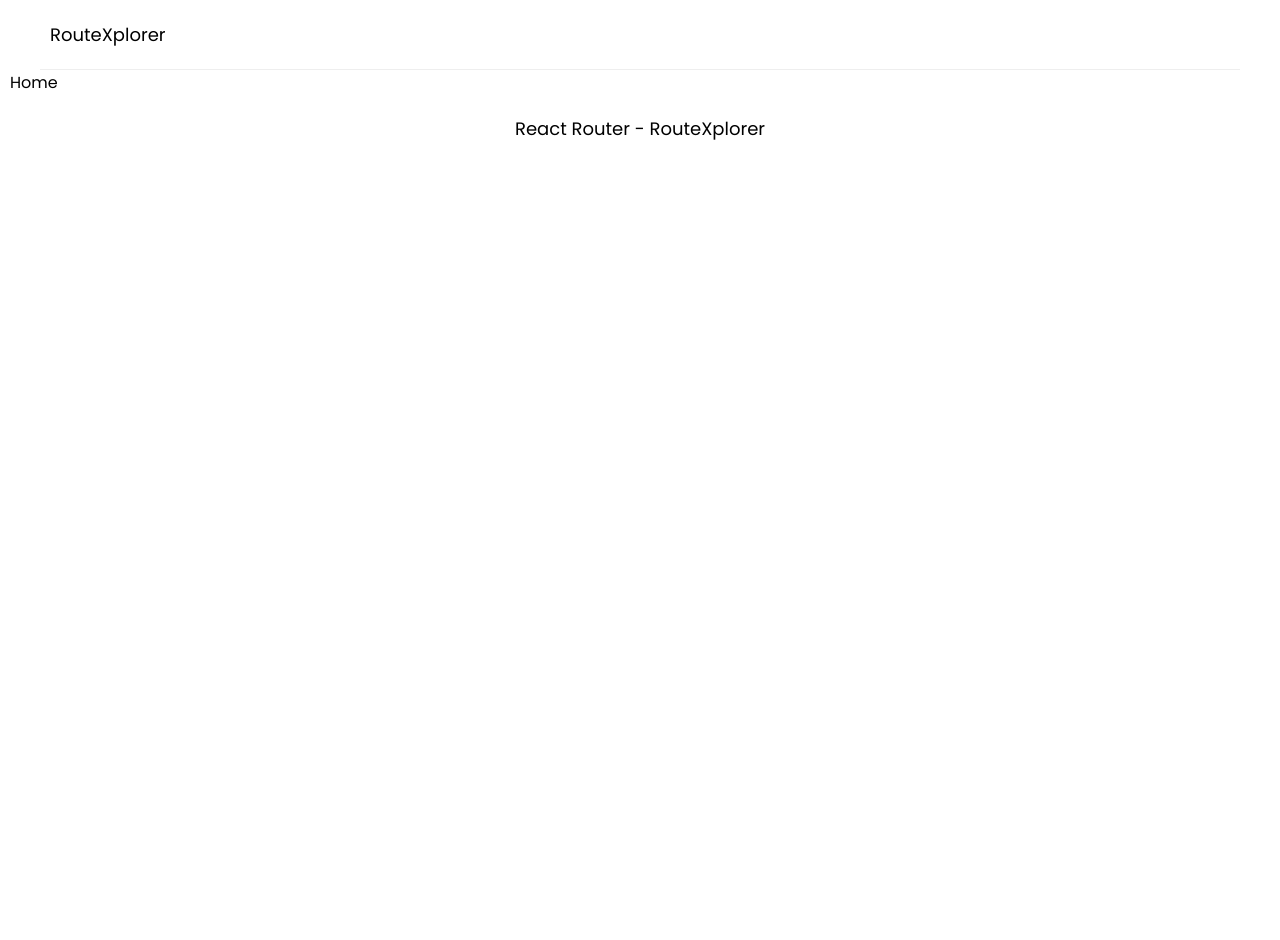
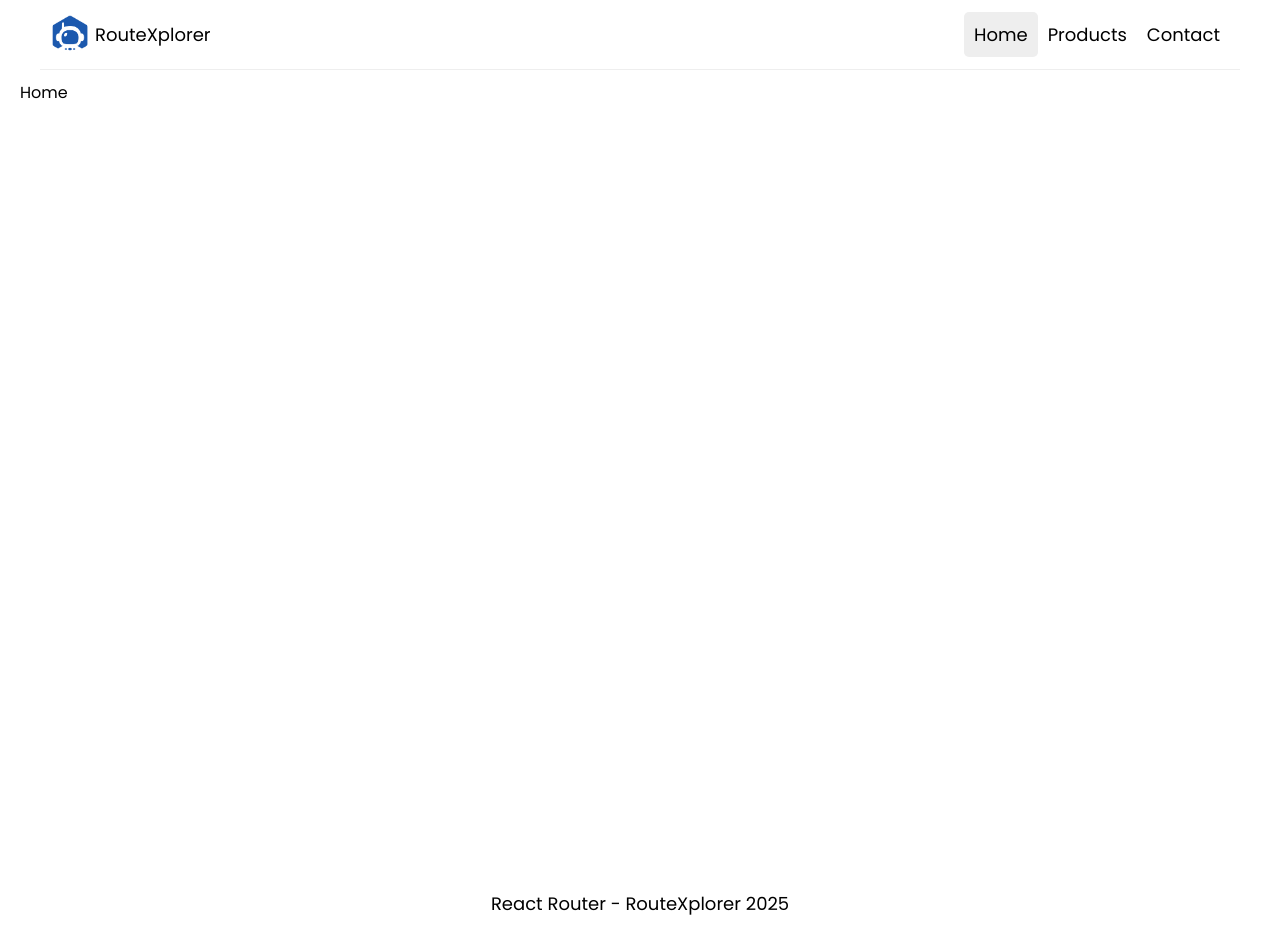
Before and after one commit to imkool47/RouteXplorer, a React (Vite) app: page / in a window 1280 px wide. Before the commit the page ends 800 px from the top, so only its background shows below. Built offline with nearby package versions, Linux system fonts and the light colour scheme.

Commit message:
refactor: enhance layout with Header and Footer components

```diff
--- a/src/App.jsx
+++ b/src/App.jsx
@@ -1,22 +1,26 @@
 import { Routes, Route } from "react-router-dom";
+import { Header } from "./components/Header";
 import { Home } from "./components/Home";
 import { ProductList } from "./components/ProductList";
 import { ProductDetail } from "./components/ProductDetail";
 import { Contact } from "./components/Contact";
+import { Footer } from "./components/Footer";
 
 import "./App.css";
 
 function App() {
   return (
     <div className="App">
-      <header>RouteXplorer</header>
+      <Header />
+      <main>
         <Routes>
           <Route path="/" element={<Home />}></Route>
           <Route path="products" element={<ProductList />}></Route>
           <Route path="products/1001" element={<ProductDetail />}></Route>
           <Route path="contact" element={<Contact />}></Route>
         </Routes>
-      <footer>React Router - RouteXplorer</footer>
+      </main>
+      <Footer />
     </div>
   );
 }
--- a/src/components/Footer.jsx
+++ b/src/components/Footer.jsx
@@ -1,5 +1,11 @@
+import { Link } from "react-router-dom";
+
 export const Footer = () => {
   return (
-    <div>Footer</div>
-  )
-}
+    <footer>
+      <Link to="/">
+        <p>React Router - RouteXplorer 2025</p>
+      </Link>
+    </footer>
+  );
+};
--- a/src/components/Header.jsx
+++ b/src/components/Header.jsx
@@ -1,5 +1,24 @@
+import { Link, NavLink } from "react-router-dom";
+import Logo from "../assets/logo.png";
+
 export const Header = () => {
   return (
-    <div>Header</div>
-  )
-}
+    <header>
+      <Link to="/" className="logo">
+        <img src={Logo} alt="RouteXplorer" />
+        <span>RouteXplorer</span>
+      </Link>
+      <nav className="navigation">
+        <NavLink to="/" className="link" end>
+          Home
+        </NavLink>
+        <NavLink to="/products" className="link">
+          Products
+        </NavLink>
+        <NavLink to="/contact" className="link">
+          Contact
+        </NavLink>
+      </nav>
+    </header>
+  );
+};
```
Lines whose indentation alone changed are shown as unchanged.
